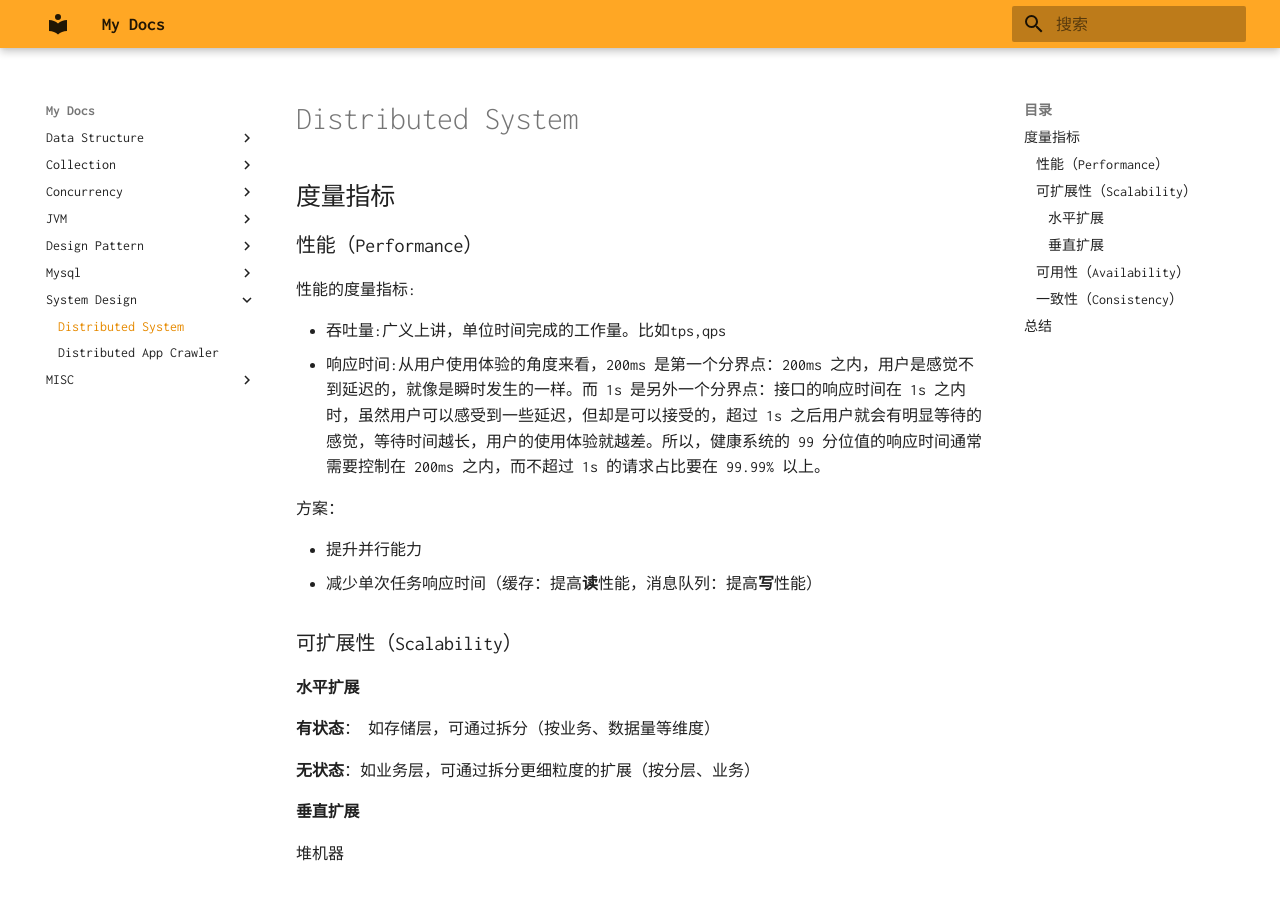
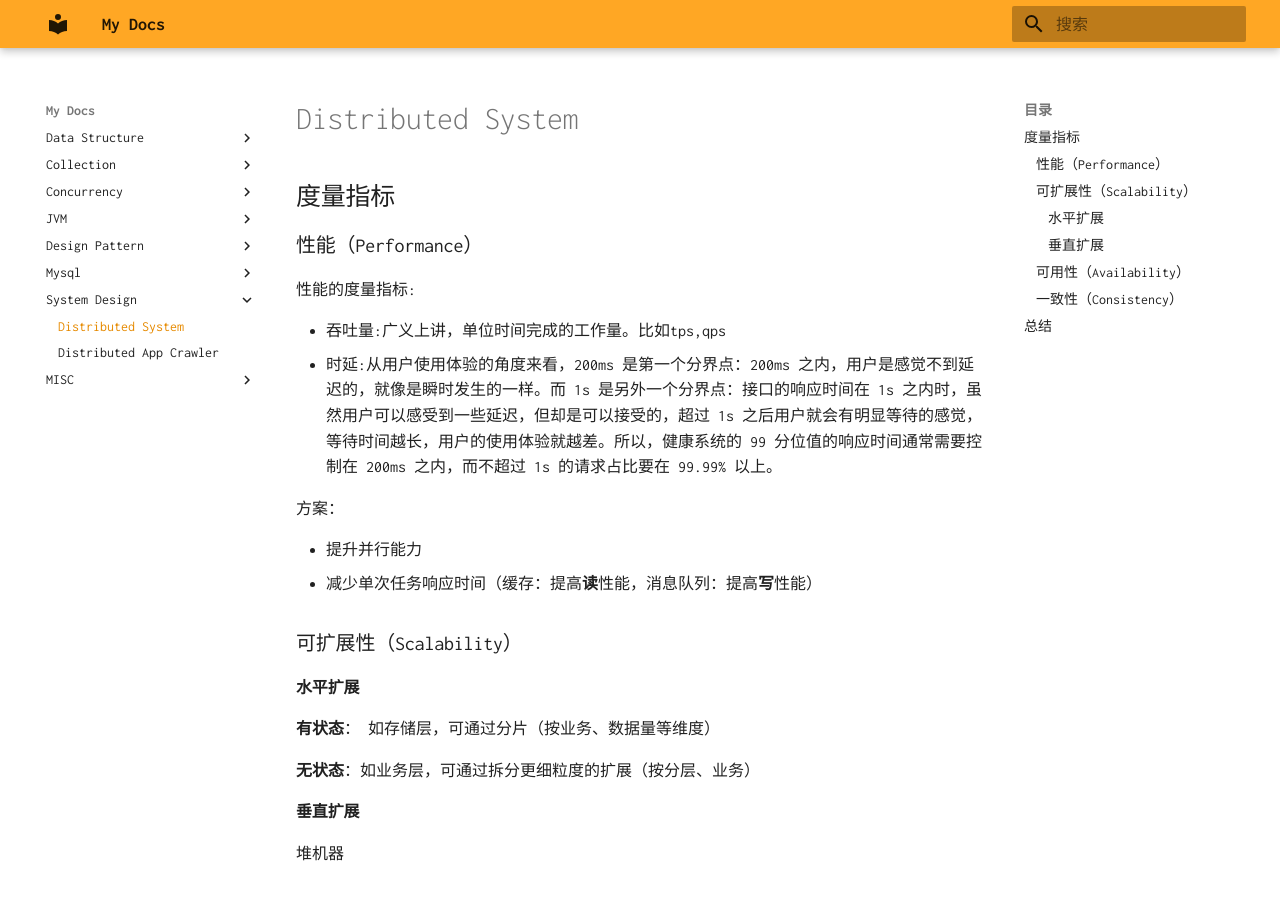
Before and after one commit to naaive/docs, an MkDocs documentation site: the page built from docs/system_design/distributed_system.md, in a window 1280 px wide and 900 px high. Built offline with MkDocs 1.6.1 and Material for MkDocs 9.7.7, drawn with Linux system fonts in a browser that asks for light colours.

Commit message:
distributed_system.md

```diff
--- a/docs/system_design/distributed_system.md
+++ b/docs/system_design/distributed_system.md
@@ -7,7 +7,7 @@
 性能的度量指标:
 
 - 吞吐量:广义上讲，单位时间完成的工作量。比如tps,qps
-- 响应时间:从用户使用体验的角度来看，200ms 是第一个分界点：200ms 之内，用户是感觉不到延迟的，就像是瞬时发生的一样。而 1s 是另外一个分界点：接口的响应时间在 1s 之内时，虽然用户可以感受到一些延迟，但却是可以接受的，超过 1s 之后用户就会有明显等待的感觉，等待时间越长，用户的使用体验就越差。所以，健康系统的 99 分位值的响应时间通常需要控制在 200ms 之内，而不超过 1s 的请求占比要在 99.99% 以上。
+- 时延:从用户使用体验的角度来看，200ms 是第一个分界点：200ms 之内，用户是感觉不到延迟的，就像是瞬时发生的一样。而 1s 是另外一个分界点：接口的响应时间在 1s 之内时，虽然用户可以感受到一些延迟，但却是可以接受的，超过 1s 之后用户就会有明显等待的感觉，等待时间越长，用户的使用体验就越差。所以，健康系统的 99 分位值的响应时间通常需要控制在 200ms 之内，而不超过 1s 的请求占比要在 99.99% 以上。
 
 方案：
 
@@ -16,7 +16,7 @@
 
 ### 可扩展性（Scalability）
 #### 水平扩展
-**有状态**： 如存储层，可通过拆分（按业务、数据量等维度）
+**有状态**： 如存储层，可通过分片（按业务、数据量等维度）
 
 **无状态**：如业务层，可通过拆分更细粒度的扩展（按分层、业务）
 
```
